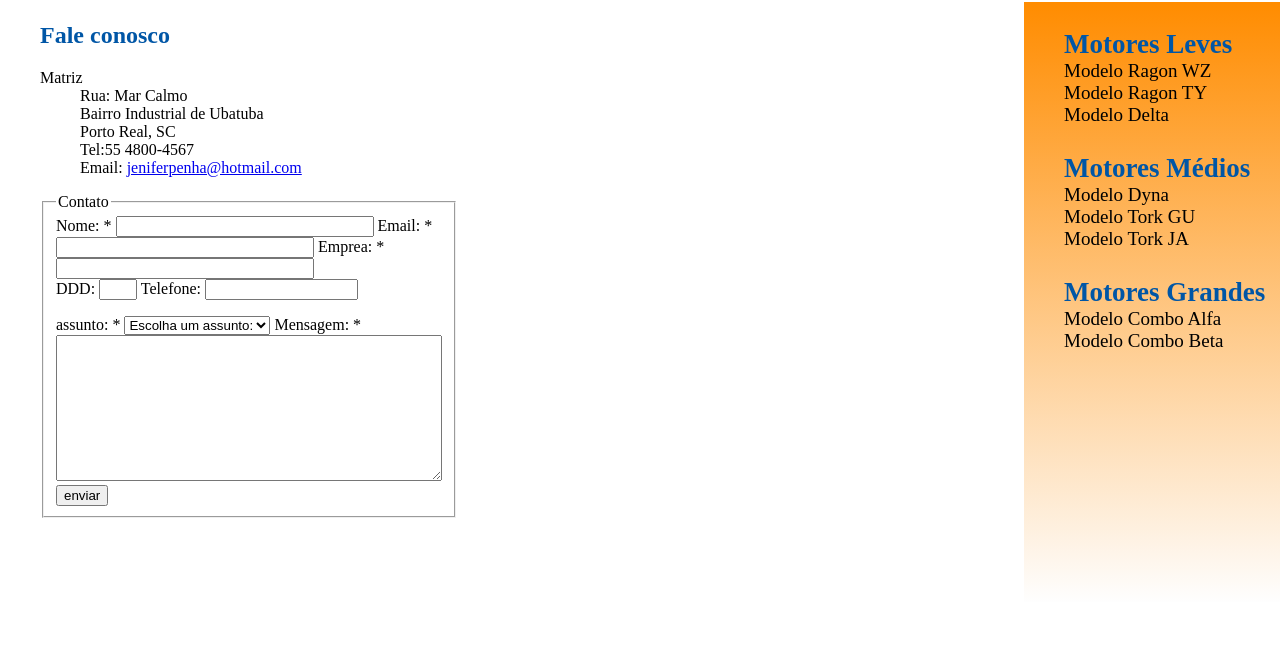
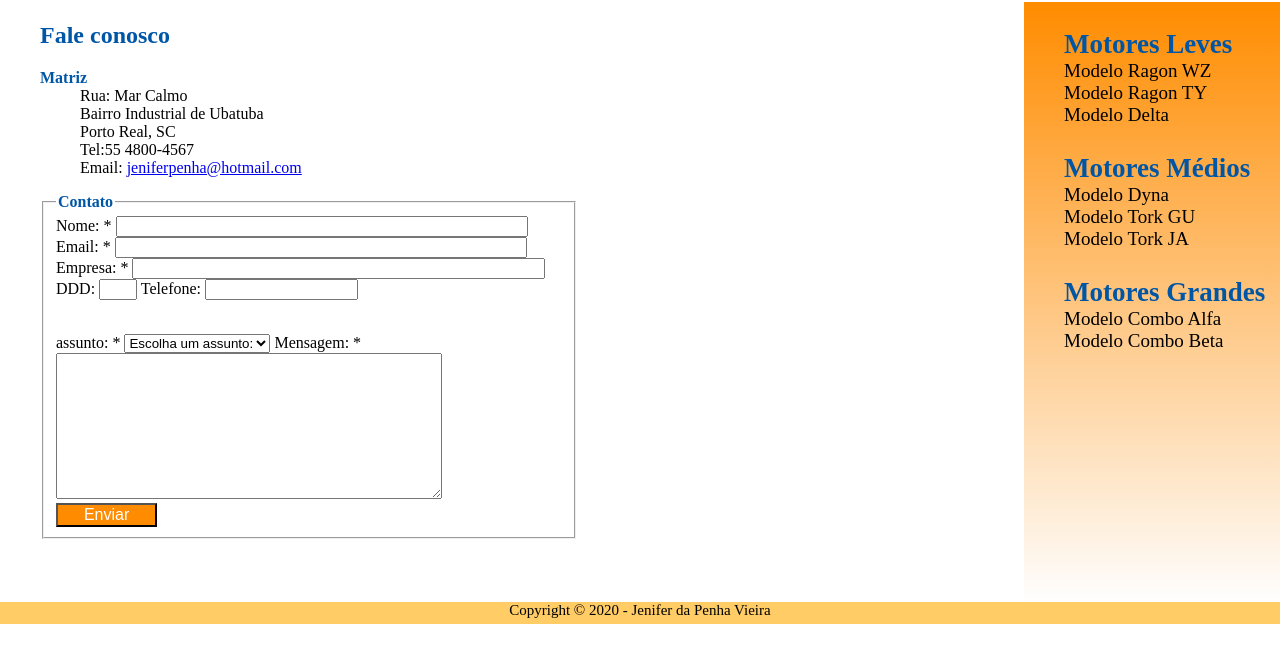
Before and after one commit to JeniferPenha/Brasil-Motores, a plain HTML site: page contato.html in a window 1280 px wide. Shown: the part 110-772 px from the top of the page. Drawn offline with Linux system fonts and the light colour scheme.

Commit message:
Incluindo formuário

```diff
--- a/Css/contato.css
+++ b/Css/contato.css
@@ -8,10 +8,12 @@ form#contato label textarea{
     display: block;
 }
 #contato{
-    width: 400px;
+   display: flex;
+    width: 60%;
+    flex-direction: column;
 }
 #contato input{
-    width: 250px;
+    width: 80%;
 }
 #contato #ddd{
     width: 30px;
--- a/contato.html
+++ b/contato.html
@@ -5,6 +5,7 @@
     <meta name="viewport" content="width=device-width, initial-scale=1.0">
     <link rel="stylesheet" href="Css/cabecalho.css" class="imagens-topo?version=4">
     <link rel="stylesheet" href="Css/contato.css">
+
     <meta http-equiv="Cache-Control" content="no-store" />
         <link rel="stylesheet" href="Css/produtos.css">
     <title>Document</title>
@@ -49,7 +50,7 @@
         <div id="principal">
             <h2>Fale conosco</h2>
                 <dl>
-                    <dt>Matriz</dt>
+                   <dt style="color: #0056a6; font-weight: bold;">Matriz</dt>
                     <dd>Rua: Mar Calmo</dd>
                     <dd>Bairro Industrial de Ubatuba</dd>
                     <dd>Porto Real, SC</dd>
@@ -58,21 +59,23 @@
                 </dl>
             <form id="contato" method="POST" action="">
                 <fieldset>
-                    <legend>Contato</legend>
+                    <legend style="color: #0056a6; font-weight: bold;">Contato</legend>
                     <label for="nome">Nome: <span>*</span></label>
                     <input type="text" name="nome" id="nome" />
-
+                    <br>
                     <label for="email">Email: <span>*</span></label>
                     <input type="text" name="email" id="email" />
-
-                    <label for="empresa">Emprea:  <span>*</span></label>
+                    <br>
+                    <label for="empresa">Empresa:  <span>*</span></label>
                     <input type="text" name="empresa" id="empresa">
+                    <br>
                 <div id="ddd-telefone">
                     <label for="ddd" class="um">DDD: </label>
                     <input type="text" name="ddd" id="ddd" />
-                    <label for="telefone" class="dois">Telefone: </label>
+                    <label for="telefone" class="dois   ">Telefone: </label>
                     <input type="text" name="telefone" id="telefone"/></p>
                 </div>
+                <br>
                 <label for="assunto">assunto: <span>*</span></label>
                     <select name="assunto">
                         <option value="">Escolha um assunto: </option>
@@ -83,14 +86,16 @@
                     </select>
                     <label for="mensagem">Mensagem: <span>*</span></label>
                     <textarea name="mensagem" id="mensagem" cols="" rows=""></textarea>
-                    <input type="submit" name="enviar" id="enviar" value="enviar" />
+                    <br>
+                    <input style="background-color: darkorange; width: 20%;
+                    color: white; font-size: 1em;" type="submit" name="enviar" id="enviar" value="Enviar" />
         </fieldset>
-
-
-
             </form>
         </div>
         </main>
+        <footer>
+            <p>Copyright &copy; 2020 - Jenifer da Penha Vieira</p>
+        </footer>
 
 </body>
 </html>
```
